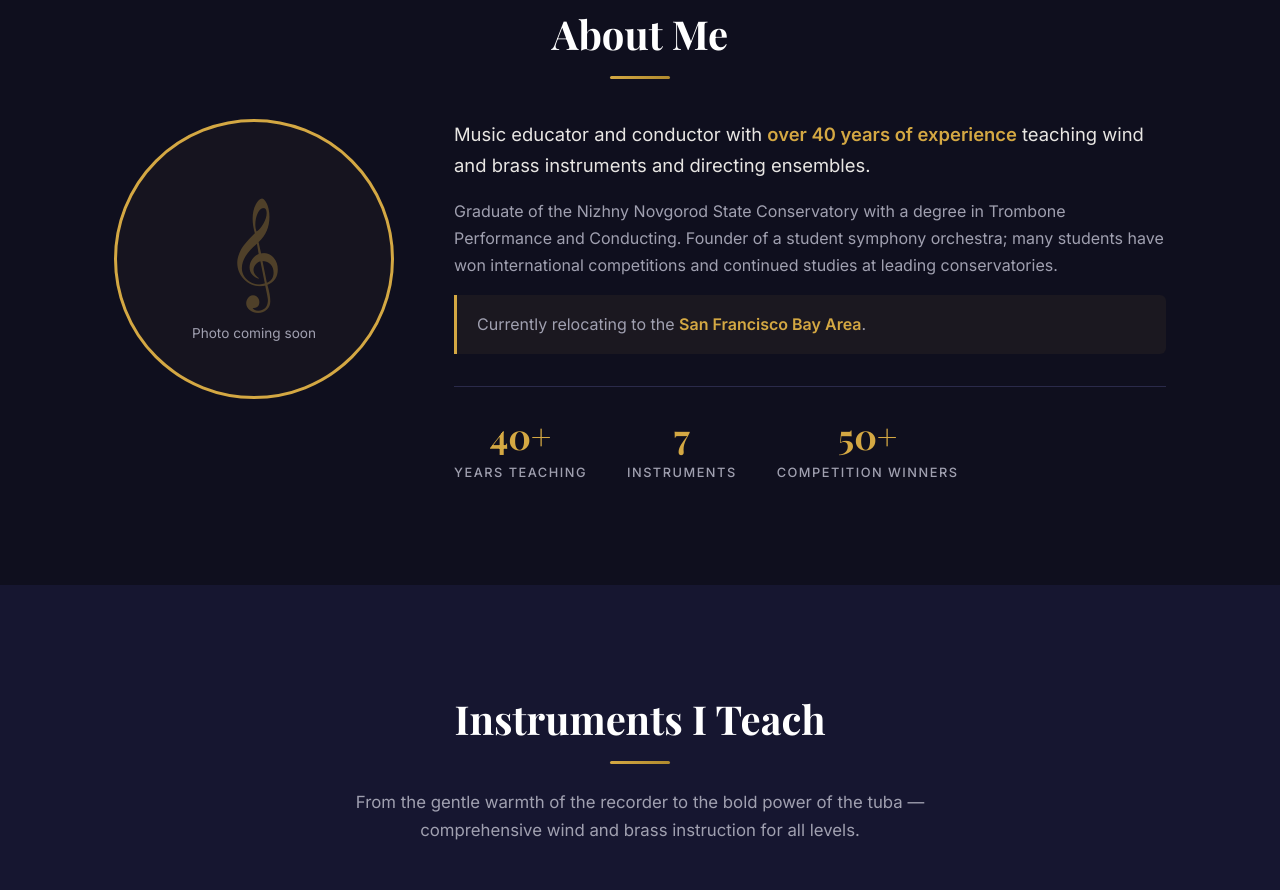
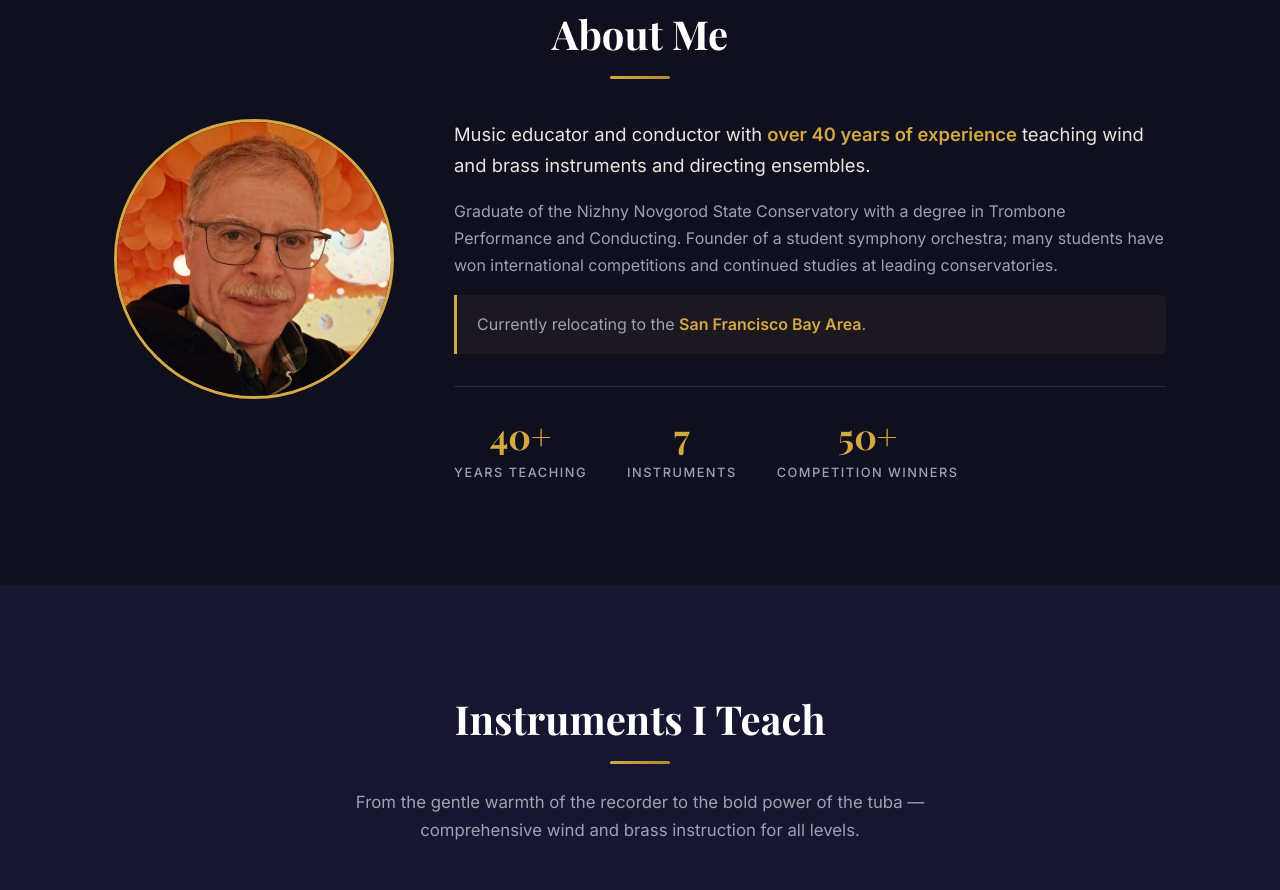
Before and after one commit to zelenkovsky/leonid-site, a plain HTML site: page index.html in a window 1280 px wide. Shown: the part 900-1790 px from the top of the page. Drawn offline with nearby package versions, Linux system fonts and the light colour scheme; a web font is replaced by a local one.

Commit message:
Add Leonid's portrait photo, replacing placeholder
Co-Authored-By: Claude Opus 4.6 (1M context) <noreply@anthropic.com>

```diff
--- a/index.html
+++ b/index.html
@@ -112,12 +112,7 @@
       <div class="about-grid">
         <div class="about-portrait">
           <div class="portrait-frame">
-            <div class="portrait-placeholder">
-              <svg viewBox="0 0 100 200" class="clef-icon">
-                <text x="50" y="140" text-anchor="middle" font-size="120" fill="rgba(212,168,67,0.3)" font-family="serif">&#119070;</text>
-              </svg>
-              <p class="portrait-label"><span class="en">Photo coming soon</span><span class="ru">Фото скоро будет</span></p>
-            </div>
+            <img src="leonid-photo.jpg" alt="Leonid Zelenkovsky" class="portrait-img">
           </div>
         </div>
         <div class="about-text">
--- a/style.css
+++ b/style.css
@@ -495,6 +495,12 @@ img {
   justify-content: center;
   position: relative;
   overflow: hidden;
+}
+
+.portrait-img {
+  width: 100%;
+  height: 100%;
+  object-fit: cover;
 }
 
 .portrait-placeholder {
```
Also changed, not shown: leonid-photo.jpg (added).
